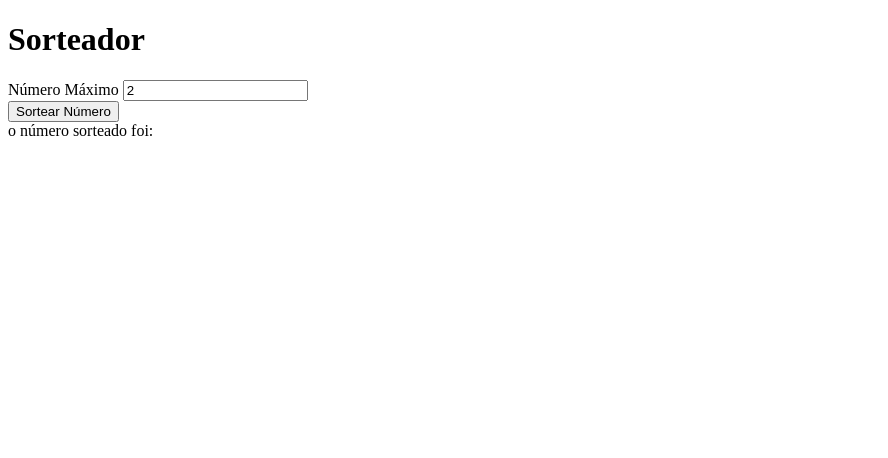
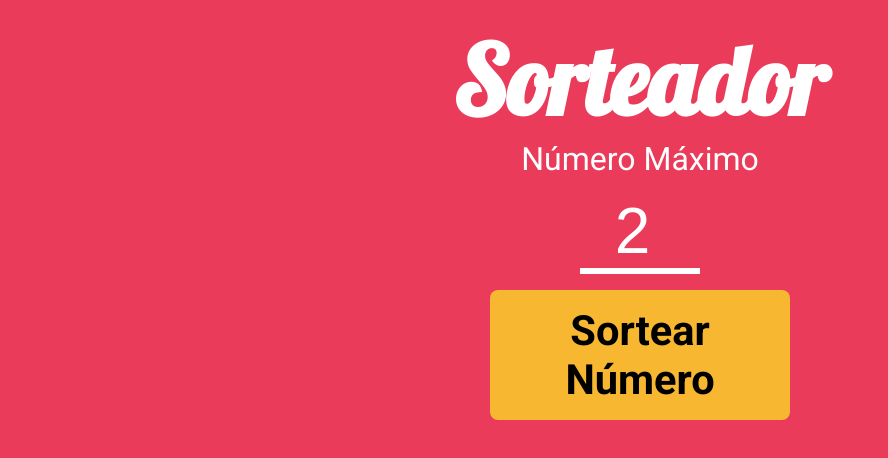
Before and after one commit to Samuelciole/exercicio_grunt, a plain HTML site: page dist/index.html in a window 1280 px wide. Shown: the whole page, without its empty margins (0-888 px from the left). Drawn offline with Linux system fonts and the light colour scheme.

Commit message:
subindo correção dist

```diff
--- a/dist/index.html
+++ b/dist/index.html
@@ -1 +1 @@
-<!DOCTYPE html><html lang="pt-br"><head><meta charset="UTF-8"><meta name="viewport" content="width=device-width,initial-scale=1"><title>Sorteador</title><link rel="preconnect" href="https://fonts.googleapis.com"><link rel="preconnect" href="https://fonts.gstatic.com" crossorigin><link href="https://fonts.googleapis.com/css2?family=Lobster&family=Roboto:ital,wght@0,100..900;1,100..900&display=swap" rel="stylesheet"><link rel="stylesheet" href="@@ENDERECO_DO_CSS"></head><body><div class="container"><main><h1>Sorteador</h1><form id="form-sorteador"><div><label for="numero-maximo">Número Máximo</label> <input type="number" id="numero-maximo" required min="2" value="2" step="1"></div><button type="submit">Sortear Número</button></form><div class="resultado">o número sorteado foi: <span id="resultado-valor"></span></div></main></div><script src="@@ENDERECO_DO_JS"></script></body></html>
+<!DOCTYPE html><html lang="pt-br"><head><meta charset="UTF-8"><meta name="viewport" content="width=device-width,initial-scale=1"><title>Sorteador</title><link rel="preconnect" href="https://fonts.googleapis.com"><link rel="preconnect" href="https://fonts.gstatic.com" crossorigin><link href="https://fonts.googleapis.com/css2?family=Lobster&family=Roboto:ital,wght@0,100..900;1,100..900&display=swap" rel="stylesheet"><link rel="stylesheet" href="./styles/main.min.css"></head><body><div class="container"><main><h1>Sorteador</h1><form id="form-sorteador"><div><label for="numero-maximo">Número Máximo</label> <input type="number" id="numero-maximo" required min="2" value="2" step="1"></div><button type="submit">Sortear Número</button></form><div class="resultado">o número sorteado foi: <span id="resultado-valor"></span></div></main></div><script src="../dist/scripts/main,min.js"></script></body></html>
```
